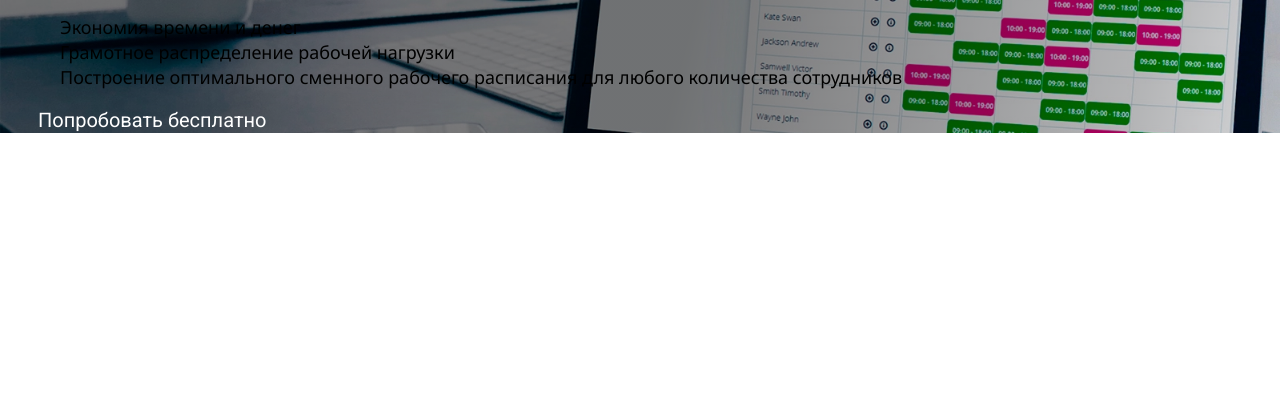
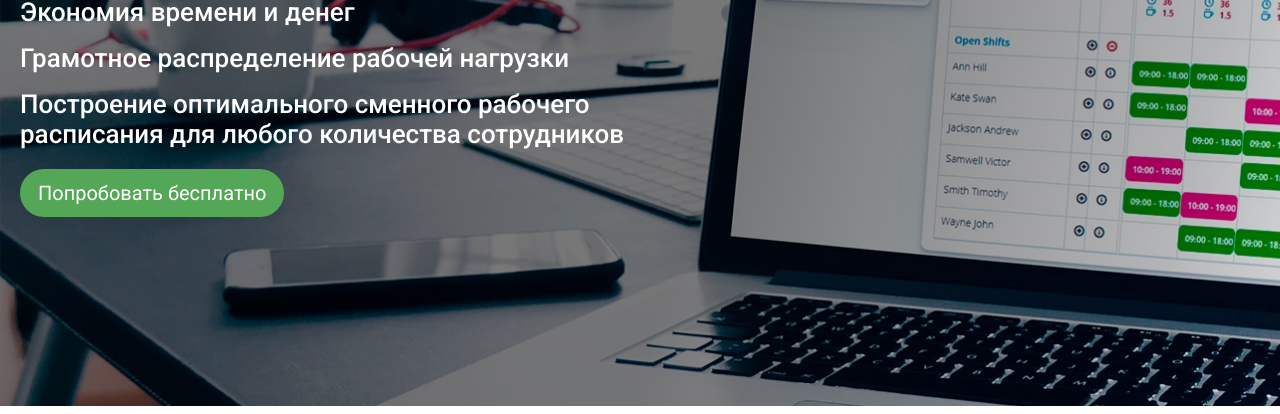
Before and after one commit to Despair08/shift, a website: page index.html in a window 1280 px wide. Shown: the part 386-800 px from the top of the page. Drawn offline with Linux system fonts and the light colour scheme.

Commit message:
feat: hero styles

```diff
--- a/index.html
+++ b/index.html
@@ -53,9 +53,9 @@
         <div class="hero__container">
           <h1 class="hero__title">Автоматизированное составление рабочих расписаний онлайн</h1>
           <ul class="hero__list">
-            <li class="heto__item">Экономия времени и денег</li>
-            <li class="heto__item">Грамотное распределение рабочей нагрузки</li>
-            <li class="heto__item">Построение оптимального сменного рабочего расписания для любого количества
+            <li class="hero__item">Экономия времени и денег</li>
+            <li class="hero__item">Грамотное распределение рабочей нагрузки</li>
+            <li class="hero__item">Построение оптимального сменного рабочего расписания для любого количества
               сотрудников</li>
           </ul>
           <a class="button button--main" href="#">Попробовать бесплатно</a>
--- a/scss/abstract/normalize.scss
+++ b/scss/abstract/normalize.scss
@@ -14,7 +14,9 @@ h2,
 h3,
 h4,
 h5,
-h6 {
+h6,
+ul,
+li {
   padding: 0;
   margin: 0;
 }
--- a/scss/abstract/varaibles.scss
+++ b/scss/abstract/varaibles.scss
@@ -1,4 +1,6 @@
 $main-button: #54a757;
+$main-button--hover: #4fa152;
+$main-button--active: #0062cc;
 $sub-heading: #29aae3;
 $sub-heading--hover: #269acd;
 $icon-color: #ffc65d;
--- /dev/null
+++ b/scss/components/buttons/button--main.scss
@@ -0,0 +1,12 @@
+.button--main {
+  background-color: $main-button;
+  @extend %transition;
+  &:hover {
+    background-color: $main-button--hover;
+    @extend %transition;
+  }
+  &:active {
+    background-color: $main-button--active;
+    @extend %transition;
+  }
+}
--- a/scss/components/hero.scss
+++ b/scss/components/hero.scss
@@ -2,6 +2,7 @@
   background-image: $gradient, url("./assets/bg-images/hero-bg.jpg");
   background-repeat: no-repeat;
   background-size: cover;
+  padding-bottom: 200px;
 
   &__container {
     @extend %container;
@@ -16,12 +17,20 @@
   }
 
   &__list {
+    display: flex;
+    flex-direction: column;
+    max-width: 655px;
+    gap: 16px;
+    padding-bottom: 32px;
+  }
+
+  &__item {
+    @extend %roboto;
+    @include font(26px, 500, 30px, left);
+    color: $light;
   }
 }
-.heto {
-  &__item {
-  }
-}
+
 .button {
 }
 .button--main {
--- a/scss/main.scss
+++ b/scss/main.scss
@@ -5,6 +5,7 @@
 @import "components/wrapper";
 @import "components/buttons/button";
 @import "components/buttons/button--sub-heading";
+@import "components/buttons/button--main";
 @import "components/header";
 @import "components/main";
 @import "components/hero";
```
Also changed, not shown: style.css, 1 other file.
